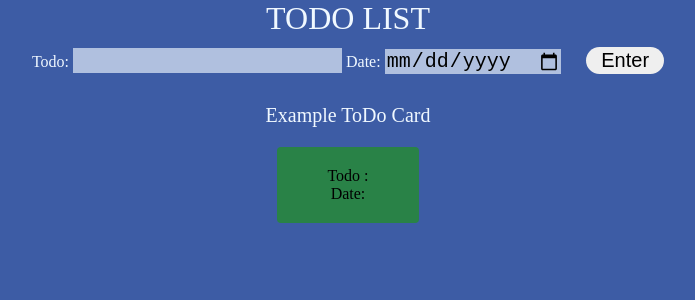
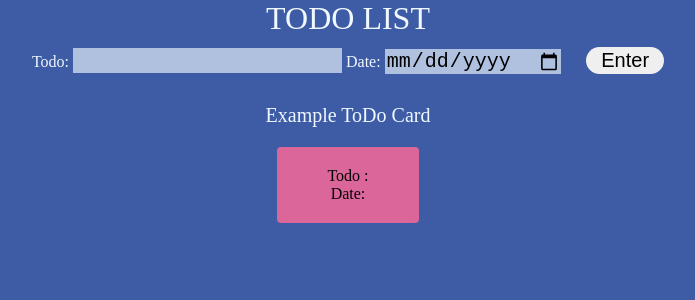
Before and after one commit to china555/Learning-Vue, a Vue app in the folder day7/: page / in a window 1280 px wide. Shown: the top 300 px of the page, without its empty margins (292-987 px from the left). Built offline with nearby package versions, Linux system fonts and the light colour scheme.

Commit message:
ToDo List

```diff
--- /dev/null
+++ b/day7/src/Javascript/random_color.js
@@ -0,0 +1,10 @@
+function getRandomColor() {
+    const letters = "0123456789ABCDEF";
+    let color = "#";
+    for (let i = 0; i < 6; i++) {
+        color += letters[Math.floor(Math.random() * 16)];
+    }
+    return color;
+}
+
+export default getRandomColor
--- a/day7/src/components/todoList_card.vue
+++ b/day7/src/components/todoList_card.vue
@@ -1,5 +1,5 @@
 <template>
-  <div class="card" :style="{backgroundColor:getRandomColor}">
+  <div class="card" :style="{backgroundColor:color}">
     <slot />
     <div class="text">
       <div>Todo : {{todoName}}</div>
@@ -11,17 +11,8 @@
 export default {
   props: {
     todoName: String,
-    todoDate: String
-  },
-  computed: {
-    getRandomColor: function() {
-      var letters = "0123456789ABCDEF";
-      var color = "#";
-      for (var i = 0; i < 6; i++) {
-        color += letters[Math.floor(Math.random() * 16)];
-      }
-      return color;
-    }
+    todoDate: String,
+    color: String
   }
 };
 </script>
--- a/day7/src/views/Home.vue
+++ b/day7/src/views/Home.vue
@@ -16,9 +16,10 @@
     <div class="container2" style="width:100%" v-if="this.$store.state.todoList.length != 0">
       <div style="width:50%" class="container">
         <todoListCard
+          :color="color"
           :todoName="todoName"
           :todoDate="todoDate"
-          v-for="({todoName,todoDate},index) in this.$store.state.todoList "
+          v-for="({todoName,todoDate,color},index) in this.$store.state.todoList "
           :key="`-${index}`"
         >
           <div class="close" @click="remove(index)">X</div>
@@ -43,7 +44,7 @@
 // @ is an alias to /src
 import todoListCard from "@/components/todoList_card.vue";
 import todoListList from "@/components/todoList_list.vue";
-
+import randomColor from "@/Javascript/random_color";
 export default {
   data() {
     return { todo: "", date: "" };
@@ -58,7 +59,8 @@ export default {
         type: "addTodoList",
         todo: {
           todoName: this.todo,
-          todoDate: this.date
+          todoDate: this.date,
+          color: randomColor()
         }
       });
       this.todo = "";
```
